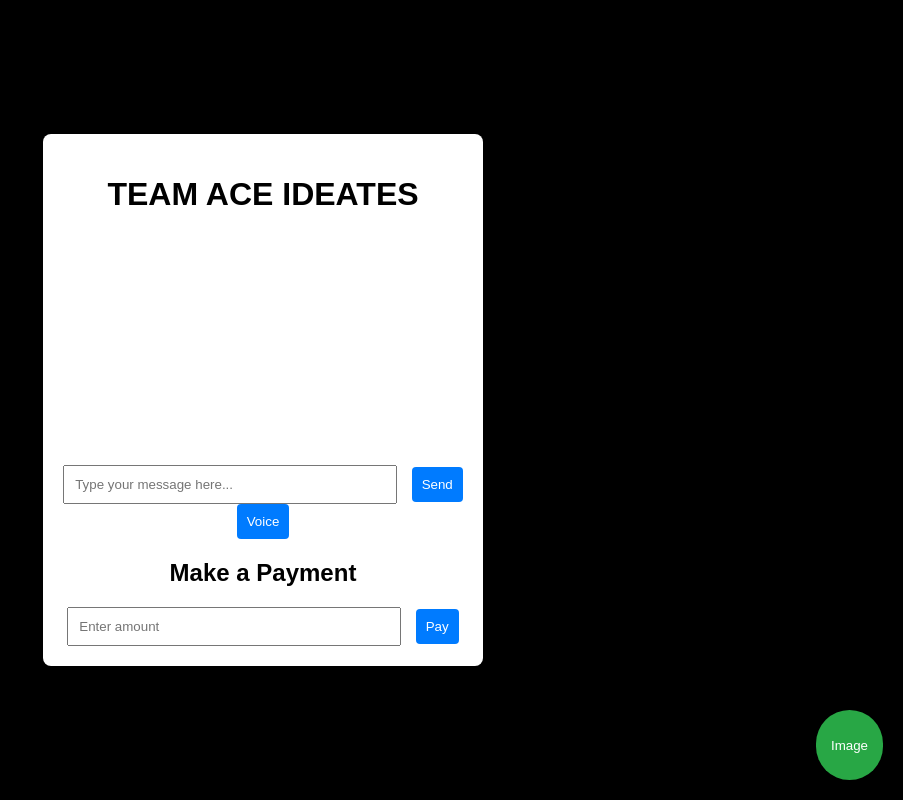
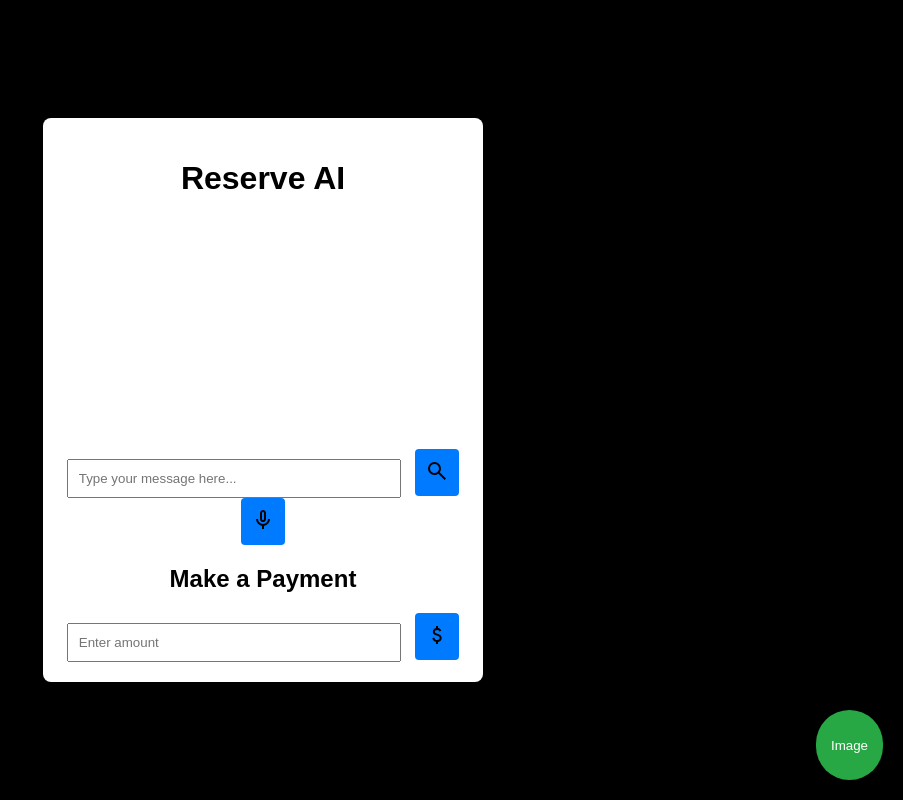
Before and after one commit to NINJAHATTORI004/SIH-2024, a website: page index.html in a window 1280 px wide. Shown: the whole page, without its empty margins (377-1280 px from the left). Drawn offline with nearby package versions, Linux system fonts and the light colour scheme.

Commit message:
add icons

```diff
--- a/index.html
+++ b/index.html
@@ -5,11 +5,14 @@
     <meta name="viewport" content="width=device-width, initial-scale=1.0" />
     <title>Chatbot with Voice and Payment Integration</title>
     <link rel="stylesheet" href="styles.css" />
-    <link rel="icon" href="C:\Users\HP\OneDrive\Desktop\SIH-2024\logo.ico" />
+    <link
+      rel="stylesheet"
+      href="https://fonts.googleapis.com/css2?family=Material+Symbols+Outlined:opsz,wght,FILL,GRAD@20..48,100..700,0..1,-50..200"
+    />
   </head>
   <body>
     <div class="container">
-      <h1>TEAM ACE IDEATES</h1>
+      <h1>Reserve AI</h1>
       <div class="chat-container">
         <div id="chat-box"></div>
         <input
@@ -17,13 +20,28 @@
           id="text-input"
           placeholder="Type your message here..."
         />
-        <button onclick="sendMessage()">Send</button>
-        <button onclick="startVoiceRecognition()">Voice</button>
+        <button onclick="sendMessage()">
+          <img
+            src="icons/search_24dp_000000_FILL0_wght400_GRAD0_opsz24.svg"
+            alt="Search"
+          />
+        </button>
+        <button onclick="startVoiceRecognition()">
+          <img
+            src="icons/mic_24dp_000000_FILL0_wght400_GRAD0_opsz24.svg"
+            alt=""
+          />
+        </button>
       </div>
       <div class="payment-container">
         <h2>Make a Payment</h2>
         <input type="number" id="amount" placeholder="Enter amount" />
-        <button onclick="makePayment()">Pay</button>
+        <button onclick="makePayment()">
+          <img
+            src="icons/attach_money_24dp_000000_FILL0_wght400_GRAD0_opsz24.svg"
+            alt=""
+          />
+        </button>
       </div>
     </div>
 
```
Also changed, not shown: icons/attach_money_24dp_000000_FILL0_wght400_GRAD0_opsz24.svg (added), icons/mic_24dp_000000_FILL0_wght400_GRAD0_opsz24.svg (added), icons/search_24dp_000000_FILL0_wght400_GRAD0_opsz24.svg (added).
